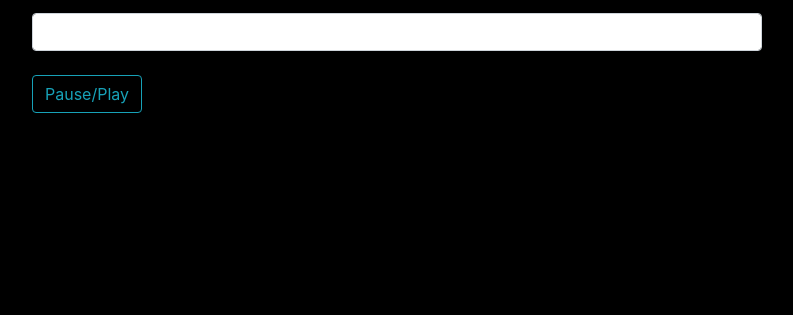
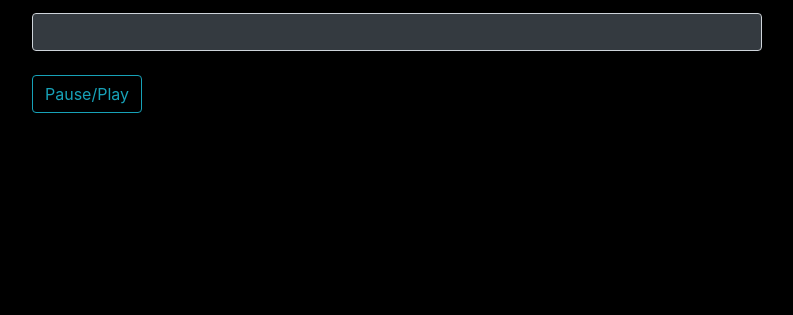
Before and after one commit to gmoraitis/GameOff2020-A_Space_Adventure, a website with bundled scripts: page index.html in a window 1280 px wide. Shown: the part 785-1100 px from the top of the page, without its empty margins (243-1036 px from the left). Built offline with nearby package versions, Linux system fonts and the light colour scheme.

Commit message:
Changed input form style

```diff
--- a/css/scrolling-nav.css
+++ b/css/scrolling-nav.css
@@ -12,3 +12,8 @@ section {
   padding: 150px 0;
   background-color: black;
 }
+.form-control{
+background-color: rgb(0, 0, 0);
+color: whitesmoke !important;
+
+}
--- a/index.html
+++ b/index.html
@@ -34,7 +34,7 @@
           <ul id="computer">
             <!-- Text -->
           </ul>
-          <input type="email" class="form-control" id="input" value="">
+          <input type="email" class="form-control bg-dark" id="input" value="">
           <br>
           <button type="button" class="btn btn-outline-info" onclick="play_pause()">Pause/Play</button>
         </div>
```
